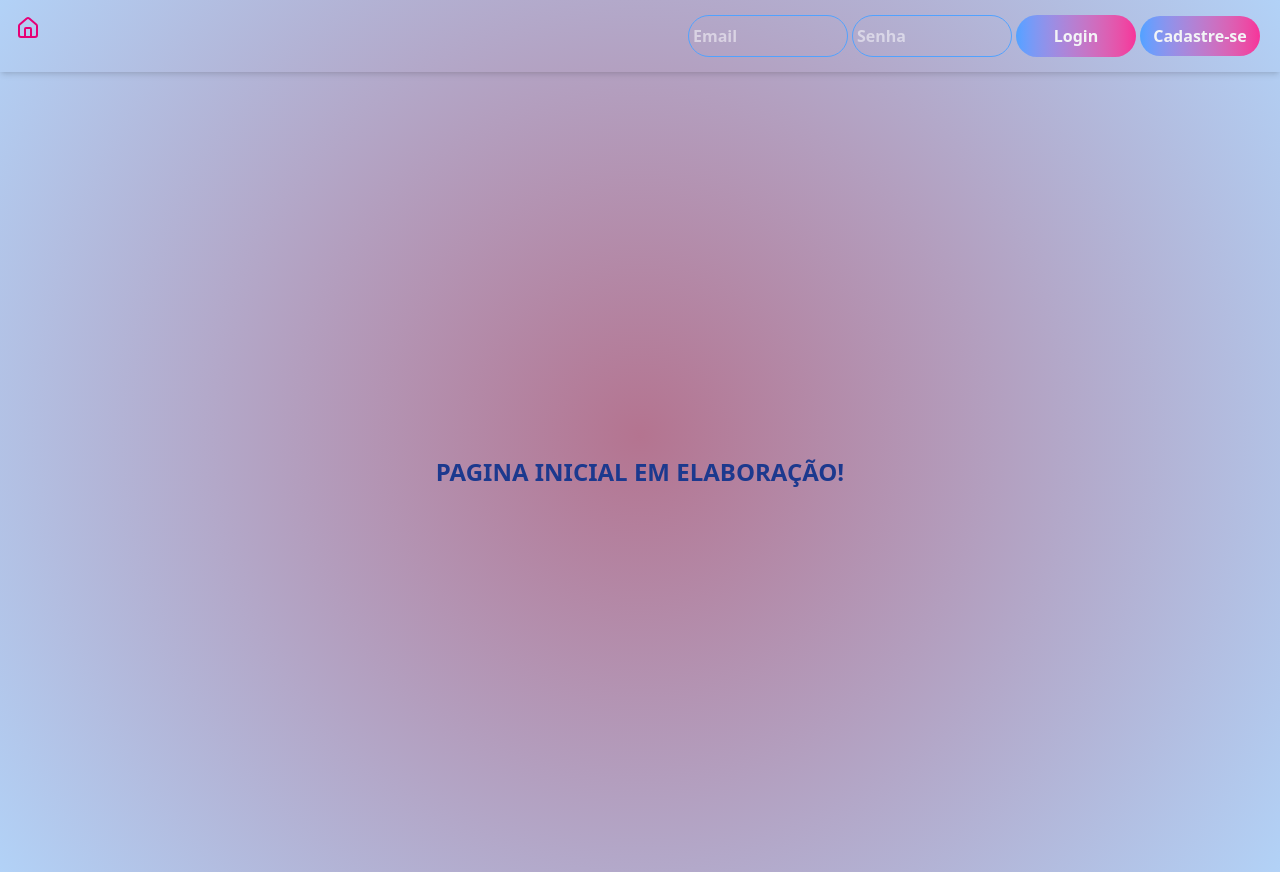
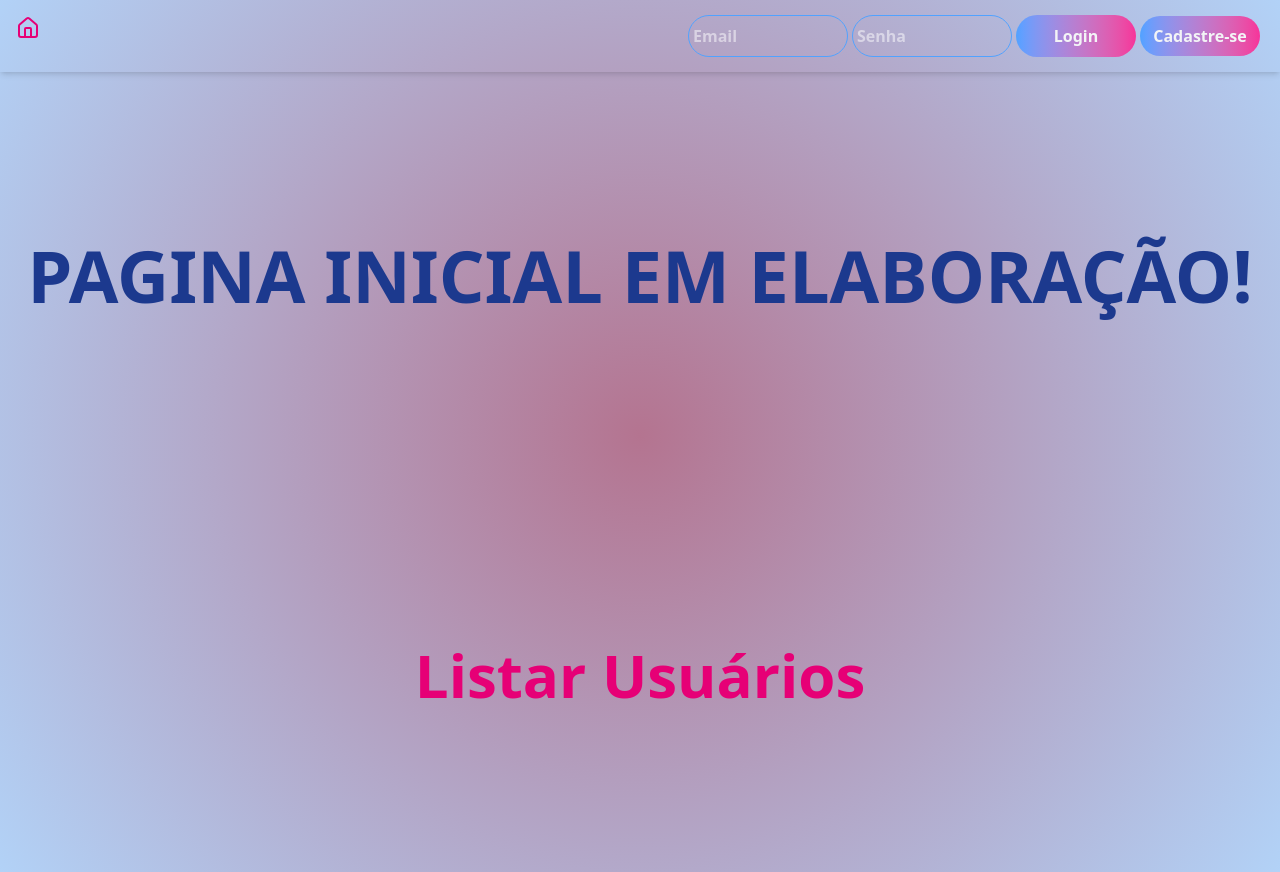
Before and after one commit to DevPauloS/Projeto-Front, a React (Vite) app: page / in a window 1280 px wide. Built offline with nearby package versions, Linux system fonts and the light colour scheme; the HTML template or start-up script is replaced by a standard one.

Commit message:
Inserindo opção de verificar a lista de usuarios cadastrados para testar retorno do BD

```diff
--- a/src/pages/Inicial/index.jsx
+++ b/src/pages/Inicial/index.jsx
@@ -1,9 +1,14 @@
+import { Link } from "react-router-dom";
+
 export default function Inicial() {
   return (
-    <div className="flex items-center justify-center h-screen">
-      <h1 className="text-center text-2xl font-bold size- text-blue-900">
+    <div className="flex flex-col justify-around items-center h-screen">
+      <h1 className="text-7xl font-bold text-blue-900">
         PAGINA INICIAL EM ELABORAÇÃO!
       </h1>
+      <Link to="/listar-usuarios" className="text-6xl text-pink-600 font-bold">
+        Listar Usuários
+      </Link>
     </div>
   );
 }
```
